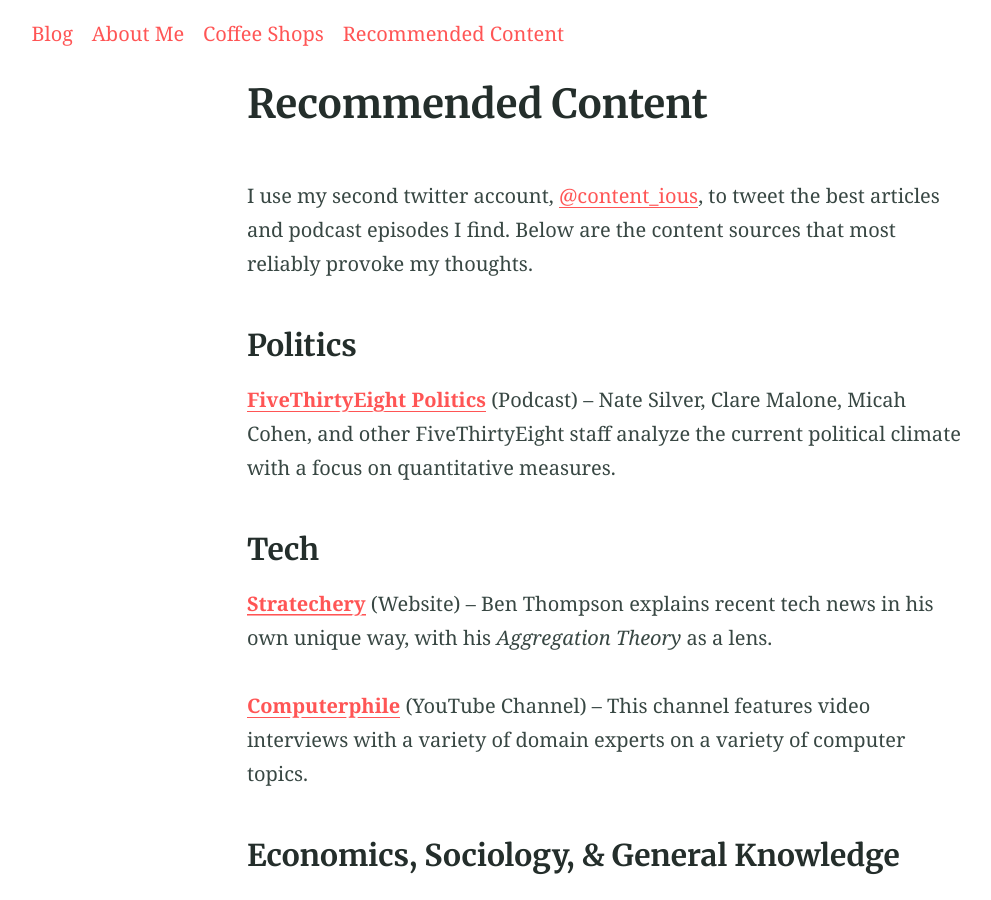
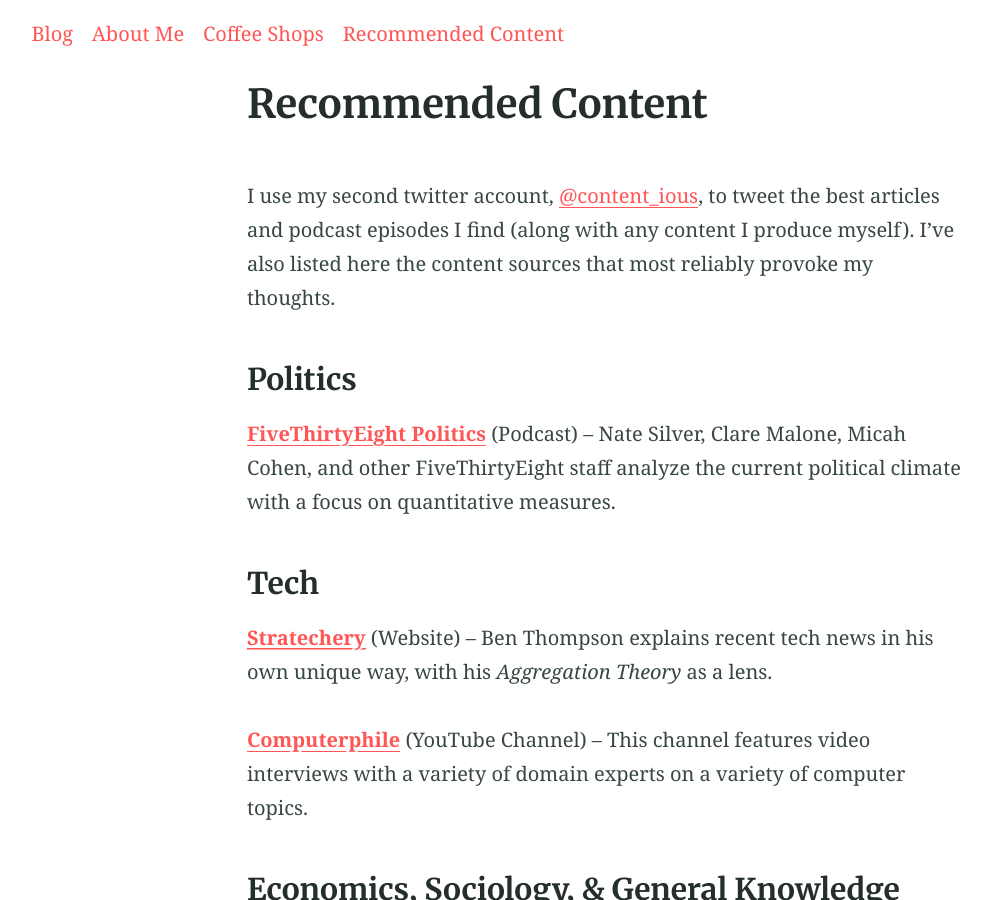
Before and after one commit to eswan18/ethanswan.com, a Jekyll site: the page built from recommended_content.md, in a window 1280 px wide and 900 px high. Shown: the whole window, without its empty margins (36-1027 px from the left). Built offline with Jekyll 4.4.1, drawn with Linux system fonts in a browser that asks for light colours; comment, search, counter and statistics services are not loaded; some of the changed text lies outside the part shown.

Commit message:
Add embedded twitter feed to Rec Content page.

```diff
--- a/recommended_content.md
+++ b/recommended_content.md
@@ -3,8 +3,9 @@
 title: Recommended Content
 ---
 
-I use my second twitter account, [@content_ious](https://twitter.com/content_ious), to tweet the best articles and podcast episodes I find.
-Below are the content sources that most reliably provoke my thoughts.
+I use my second twitter account, [@content_ious](https://twitter.com/content_ious), to tweet the best articles and podcast episodes I find (along with any content I produce myself).
+I've also listed here the content sources that most reliably provoke my thoughts.
+
 
 ### Politics
 **[FiveThirtyEight Politics](https://fivethirtyeight.com/tag/politics-podcast/)** (Podcast)
@@ -43,3 +44,6 @@
 
 **[The Tony Kornheiser Show](http://www.tonykornheisershow.com)** (Podcast)
 -- Tony Kornheiser, of *Pardon the Interruption* fame, hosts a daily radio show that has been running for more than 25 years.
+
+
+<a class="twitter-timeline" href="https://twitter.com/content_ious?ref_src=twsrc%5Etfw">Tweets by content_ious</a> <script async src="https://platform.twitter.com/widgets.js" charset="utf-8"></script>
```
